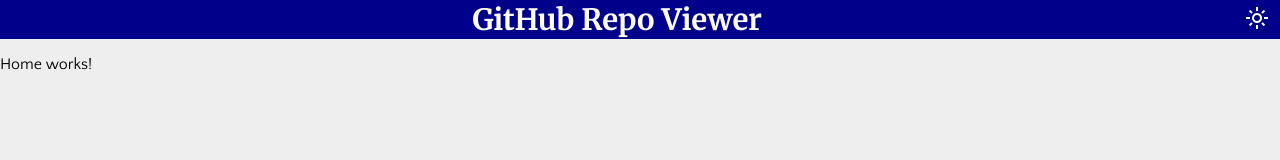
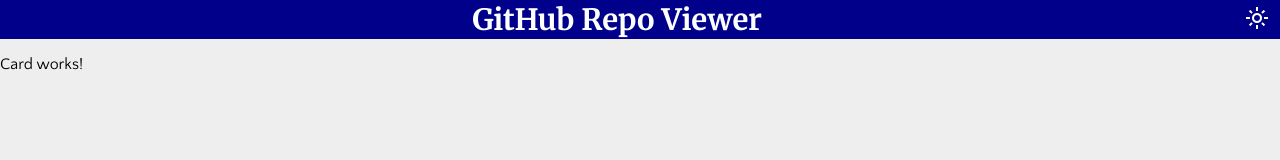
Before and after one commit to Jonatan7BR/github-app, a React (Create React App) app: page / in a window 1280 px wide. Shown: the top 160 px of the page. Built offline with nearby package versions, Linux system fonts and the light colour scheme; a web font is replaced by a local one.

Commit message:
Get repo info

```diff
--- /dev/null
+++ b/src/components/Card.tsx
@@ -0,0 +1,7 @@
+const Card = (): JSX.Element => {
+    return (
+        <p>Card works!</p>
+    );
+};
+
+export default Card;
--- a/src/components/Header.tsx
+++ b/src/components/Header.tsx
@@ -1,5 +1,5 @@
 import ThemeToggle from "./ThemeToggle";
-import './style/Header.scss';
+import './Header.scss';
 
 const Header = (): JSX.Element => {
     return (
--- a/src/components/ThemeToggle.tsx
+++ b/src/components/ThemeToggle.tsx
@@ -1,6 +1,6 @@
 import { useAppDispatch, useAppSelector } from "../redux/hooks"
 import { changeTheme } from "../redux/reducers/themeSlice";
-import './style/ThemeToggle.scss';
+import './ThemeToggle.scss';
 
 const ThemeToggle = (): JSX.Element => {
     const darkModeOn = useAppSelector(state => state.theme.darkModeOn);
--- a/src/pages/Home.tsx
+++ b/src/pages/Home.tsx
@@ -1,6 +1,8 @@
+import Card from "../components/Card"
+
 const Home = (): JSX.Element => {
     return (
-        <p>Home works!</p>
+        <Card />
     );
 };
 
--- /dev/null
+++ b/src/utils/github-repo.ts
@@ -0,0 +1 @@
+export const BASE_URL = 'https://api.github.com/repos/';
```
Also changed, not shown: src/api/github-repo.ts (added, +17 -0 lines), src/components/Header.scss (renamed from src/components/style/Header.scss), src/components/ThemeToggle.scss (renamed from src/components/style/ThemeToggle.scss).
